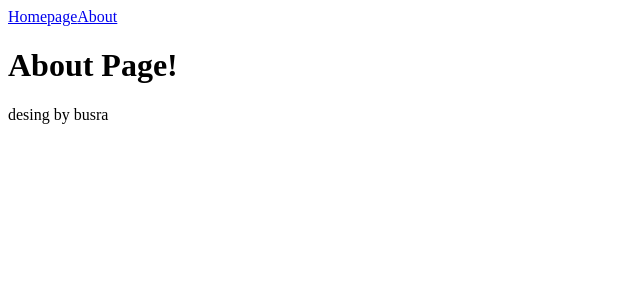
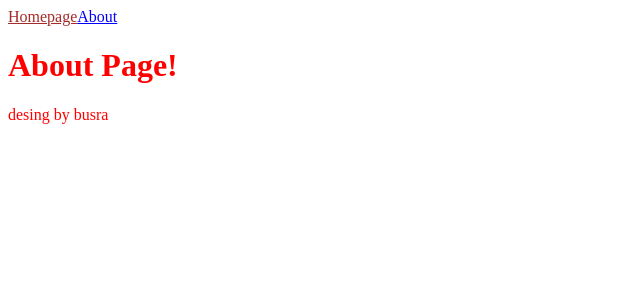
Before and after one commit to busrauludag/website-sample, a Next.js app: page /about in a window 1280 px wide. Shown: the top 300 px of the page, without its empty margins (0-640 px from the left). Built offline with nearby package versions, Linux system fonts and the light colour scheme.

Commit message:
style options is continue

```diff
--- a/components/navigation.js
+++ b/components/navigation.js
@@ -1,10 +1,12 @@
 import Link from 'next/link';
+
+import styles from "./navigation.module.css";
 
 function Navigation() {
   return (
     <nav>
       <Link href="/">
-        <a>Homepage</a>
+        <a className={styles.link}>Homepage</a>
       </Link>
       <Link href="/about">
         <a>About</a>
--- /dev/null
+++ b/components/navigation.module.css
@@ -0,0 +1,3 @@
+.link {
+  color: brown;
+}
--- /dev/null
+++ b/pages/_app.js
@@ -0,0 +1,7 @@
+import '../styles/app.css'
+import '../styles/navigation.css'
+
+// This default export is required in a new `pages/_app.js` file.
+export default function MyApp({ Component, pageProps }) {
+  return <Component {...pageProps} />
+}
--- /dev/null
+++ b/styles/app.css
@@ -0,0 +1,3 @@
+body {
+  color: red;
+}
--- /dev/null
+++ b/styles/navigation.css
@@ -0,0 +1,3 @@
+nav a {
+  color: blue;
+}
```
